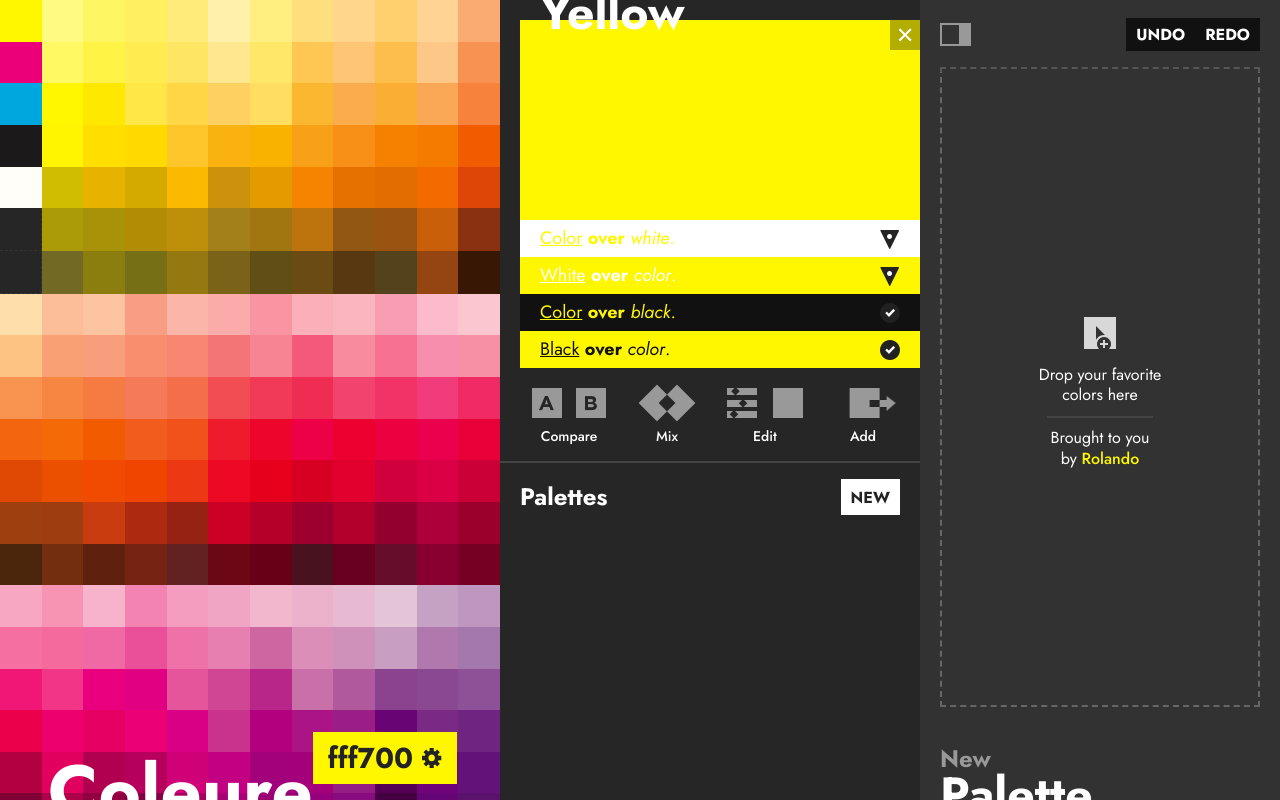
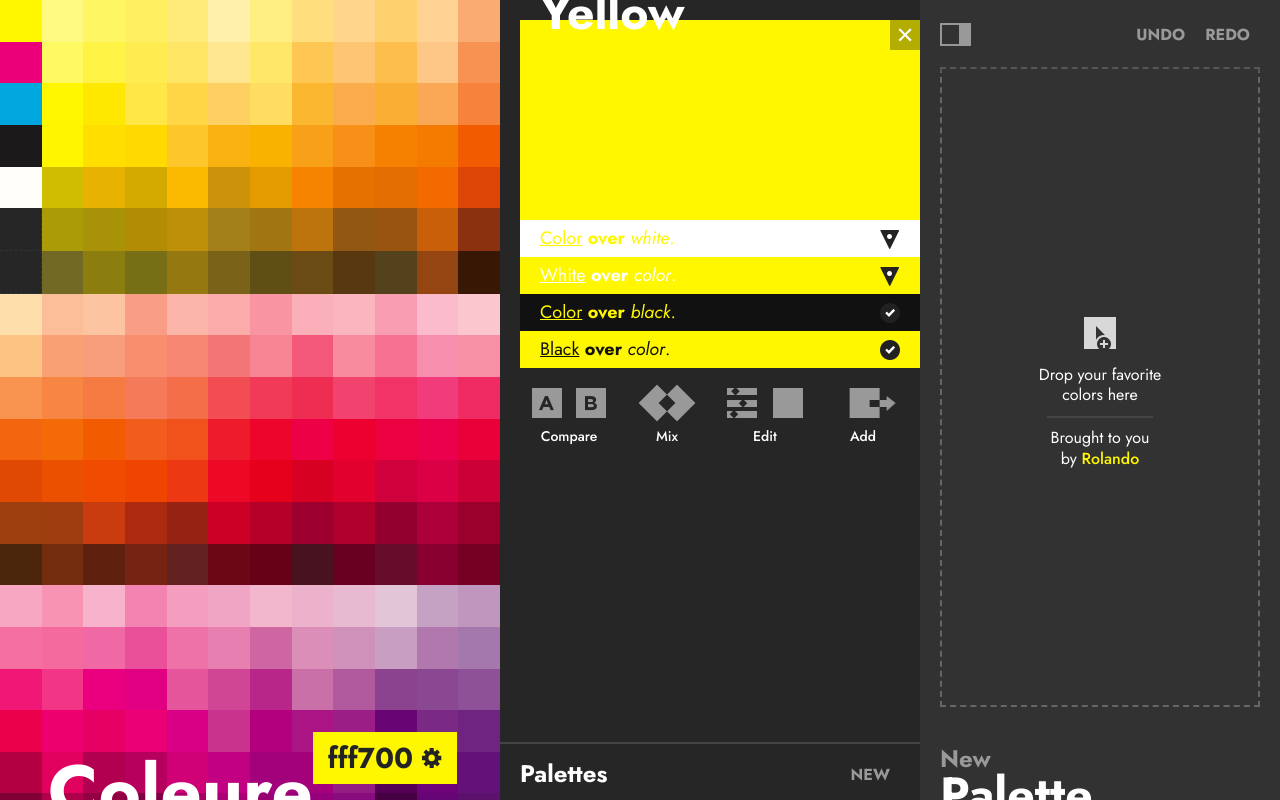
Before and after one commit to rnmp/coleure, a plain HTML site: page index.html in a window 1280 px wide. Both pictures are taken after a click on the icon 38 px from the left and 38 px from the top of the page. Drawn offline with Linux system fonts and the light colour scheme.

Commit message:
Mo tweaks

```diff
--- a/application.css
+++ b/application.css
@@ -44,6 +44,10 @@ a.button.secondary {
 }
 button.secondary {
   color: #fff;
+}
+button.tertiary {
+  color: #999;
+  background: transparent;
 }
 button, button.active, button[data-state=active],
 a.button {
@@ -268,8 +272,7 @@ svg {
 }
 #palettes {
   border-top: 2px solid #444;
-  padding-top: 16px;
-  flex: 1;
+  padding-top: 12px;
   overflow: auto;
   position: relative;
 }
--- a/index.html
+++ b/index.html
@@ -63,6 +63,7 @@
         <a id="addToPaletteButton" class="block-button"><i class="add-to-palette-icon" style="transform: translateX(10%)"></i><br>Add</a>
         <a id="removeButton" class="block-button"><i class="remove-icon"></i><br>Remove</a>
       </section>
+      <div style="flex: 1;"></div>
       <section id="palettes">
       </section>
       <aside id="editPanel" class="color-editor">
@@ -95,8 +96,8 @@
       <div id="app_controls">
         <button id="panel_toggle" class="secondary" style="padding: 0; background: none; display: flex; align-items: center;"><i class="menu-panel"></i></button>
         <div style="flex: 1;"></div>
-        <button id="undo" class="secondary">Undo</button>
-        <button id="redo" class="secondary">Redo</button>
+        <button id="undo" class="tertiary">Undo</button>
+        <button id="redo" class="tertiary">Redo</button>
       </div>
       <div id="drop-message" class="dropzone">
         <div class="content">
--- a/javascripts/palette.js
+++ b/javascripts/palette.js
@@ -358,7 +358,7 @@ define(['./goodies'], function (_) {
     palettesContainer.innerHTML = ''
 
     const palettesHeader = _.create('header')
-    palettesHeader.style.padding = '0 20px 16px'
+    palettesHeader.style.padding = '0 20px 8px'
     palettesHeader.style.display = 'flex'
     palettesHeader.style.justifyContent = 'space-between'
     palettesContainer.append(palettesHeader)
@@ -370,6 +370,7 @@ define(['./goodies'], function (_) {
 
     const newPalette = _.create('button')
     newPalette.textContent = 'New'
+    newPalette.className = 'tertiary'
     newPalette.onclick = () => {
       setActivePaletteId('')
       populateColors()
```
